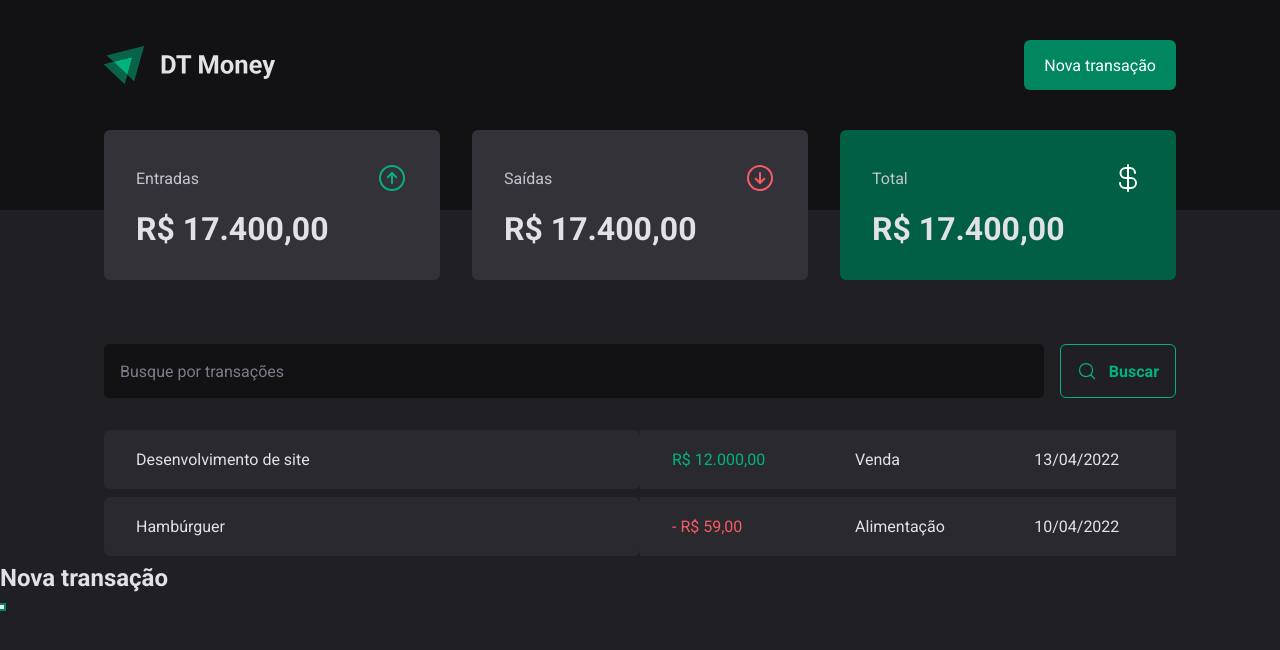
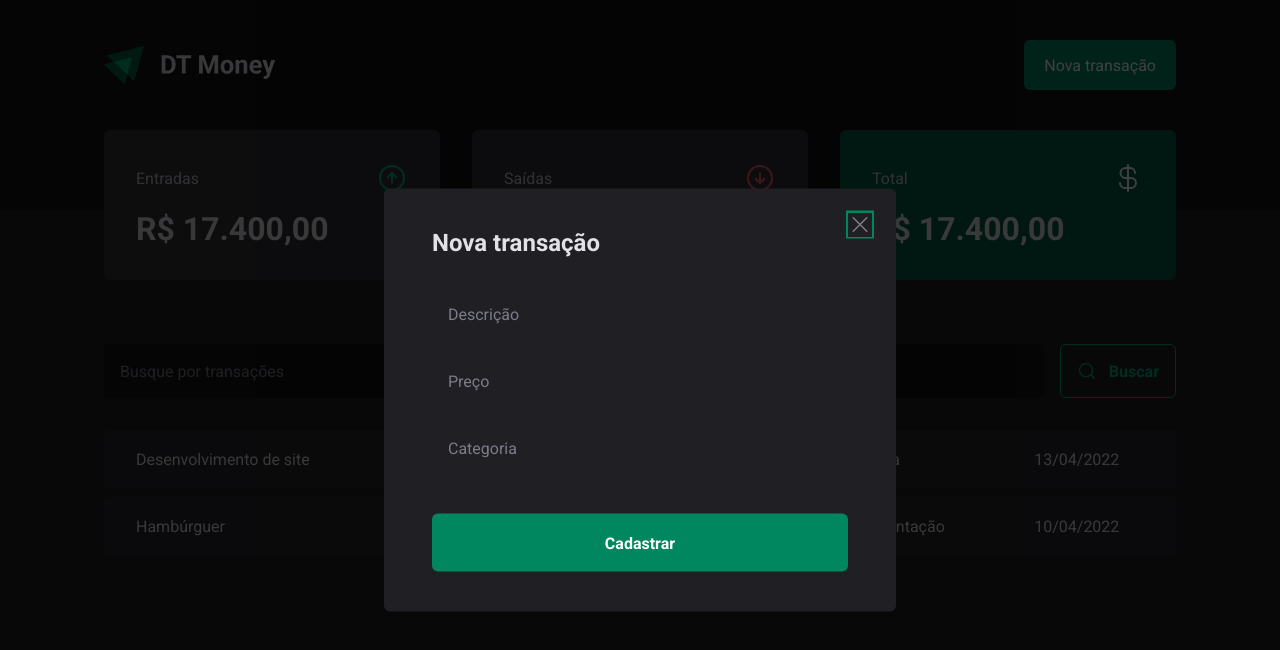
Before and after one commit to JoaoMagnago/dt-money, a React (Vite) app: page / in a window 1280 px wide. Both pictures are taken after a click on the button "Nova transação". Shown: the top 650 px of the page. Built offline with nearby package versions, Linux system fonts and the light colour scheme.

Commit message:
feat: create new transaction modal styles

```diff
--- a/src/components/Header/index.tsx
+++ b/src/components/Header/index.tsx
@@ -3,6 +3,7 @@ import { HeaderContainer, HeaderContent, NewTransactionButton } from "./styles";
 import * as Dialog from '@radix-ui/react-dialog';
 
 import logoImg from '../../assets/logo.svg';
+import { NewTransactionModal } from "../NewTransactionModal";
 
 export function Header() {
   return (
@@ -15,14 +16,7 @@ export function Header() {
             <NewTransactionButton>Nova transação</NewTransactionButton>
           </Dialog.Trigger>
 
-          <Dialog.Portal>
-            <Dialog.Overlay />
-            <Dialog.Content>
-              <Dialog.Title>Nova transação</Dialog.Title>
-
-              <Dialog.Close />
-            </Dialog.Content>
-          </Dialog.Portal>
+          <NewTransactionModal />
         </Dialog.Root>
       </HeaderContent>
     </HeaderContainer>
--- /dev/null
+++ b/src/components/NewTransactionModal/index.tsx
@@ -0,0 +1,26 @@
+import * as Dialog from '@radix-ui/react-dialog';
+import { X } from 'phosphor-react';
+import { CloseButton, Content, Overlay } from './styles';
+
+export function NewTransactionModal() {
+  return (
+    <Dialog.Portal>
+      <Overlay />
+      <Content>
+        <Dialog.Title>Nova transação</Dialog.Title>
+
+        <CloseButton>
+          <X size={24} />
+        </CloseButton>
+
+        <form action="">
+          <input type="text" placeholder='Descrição' required />
+          <input type="text" placeholder='Preço' required />
+          <input type="text" placeholder='Categoria' required />
+
+          <button type="submit">Cadastrar</button>
+        </form>
+      </Content>
+    </Dialog.Portal>
+  )
+}
--- /dev/null
+++ b/src/components/NewTransactionModal/styles.ts
@@ -0,0 +1,70 @@
+import * as Dialog from '@radix-ui/react-dialog';
+import styled from "styled-components";
+
+export const Overlay = styled(Dialog.Overlay)`
+  position: fixed;
+  width: 100vw;
+  height: 100vh;
+  inset: 0; // Same as top 0; bottom 0; right 0; left 0;
+  background: rgba(0, 0, 0, 0.75);
+`;
+
+export const Content = styled(Dialog.Content)`
+  min-width: 32rem;
+  border-radius: 6px;
+  padding: 2.5rem 3rem;
+  background: ${props => props.theme['gray-800']};
+
+  position: fixed;
+  top: 50%;
+  left: 50%;
+  transform: translate(-50%, -50%);
+
+  form {
+    margin-top: 2rem;
+
+    display: flex;
+    flex-direction: column;
+    gap: 1rem;
+
+    input {
+      border-radius: 6px;
+      border: 0;
+      background: ${props => props.theme['gray-800']};
+      color: ${props => props.theme['gray-300']};
+      padding: 1rem;
+
+      &::placeholder {
+        color: ${props => props.theme['gray-500']};
+      }
+    }
+
+    button[type="submit"] {
+      height: 58px;
+      border: 0;
+      background: ${props => props.theme['green-500']};
+      color: ${props => props.theme.white};
+      font-weight: bold;
+      padding: 0 1.25rem;
+      border-radius: 6px;
+      margin-top: 1.5rem;
+      cursor: pointer;
+
+      &:hover {
+        background: ${props => props.theme['green-700']};
+        transition: background-color 0.2s;
+      }
+    }
+  }
+`;
+
+export const CloseButton = styled(Dialog.Close)`
+  position: absolute;
+  background: transparent;
+  border: 0;
+  top: 1.5rem;
+  right: 1.5rem;
+  line-height: 0; // font-size: 0 does the same
+  cursor: pointer;
+  color: ${props => props.theme['gray-500']};
+`;
```
